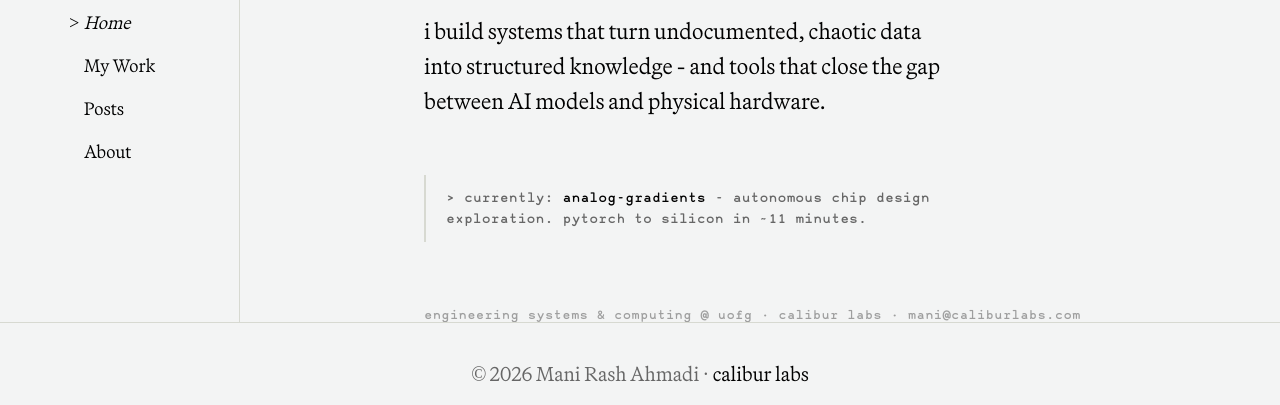
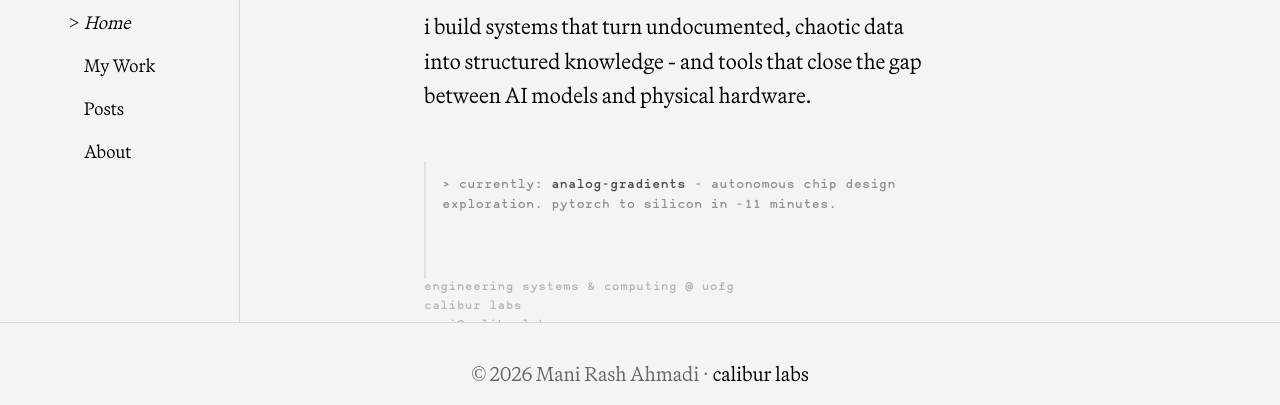
Before and after one commit to captaindpt/portfolio-2, an Eleventy site: page index.md in a window 1280 px wide. Shown: the part 395-800 px from the top of the page. Built offline with nearby package versions, Linux system fonts and the light colour scheme; Eleventy itself is replaced by a stand-in of ours; files that its build step writes are made by us from their sources.

Commit message:
Sharpen homepage zones: higher specificity selectors, stacked credentials
Thesis 1.35rem with 3rem gap. Status 0.75rem mono at 70% opacity with
left border. Credentials 0.7rem at 45% opacity, stacked vertically.

Co-Authored-By: Claude Opus 4.6 (1M context) <noreply@anthropic.com>

```diff
--- a/css/style.css
+++ b/css/style.css
@@ -1482,62 +1482,69 @@ a:hover {
 
 /* Homepage Zones */
 
-/* Zone 1: Thesis - the main statement, larger, full weight */
-.home-thesis {
+/* Zone 1: Thesis - the main statement */
+p.home-thesis {
     font-family: var(--font-family-light) !important;
-    font-size: 1.4rem !important;
-    line-height: 1.55 !important;
+    font-size: 1.35rem !important;
+    line-height: 1.6 !important;
     color: var(--color-text-primary) !important;
-    margin-top: 1.5rem !important;
-    margin-bottom: 3.5rem !important;
+    margin-top: 1.25rem !important;
+    margin-bottom: 0 !important;
+    padding-bottom: 3rem !important;
     max-width: 520px;
 }
 
-/* Zone 2: Status - monospaced terminal block, visually distinct */
-.home-status {
-    font-family: 'AlmaMono', 'JetBrains Mono', 'SF Mono', Monaco, monospace;
-    font-size: 0.8rem;
-    line-height: 1.7;
-    color: var(--color-text-secondary);
-    padding: 0.75rem 1rem 0.75rem 1.25rem;
-    border-left: 2px solid var(--color-border);
-    margin-top: 0;
-    margin-bottom: 4rem;
-    max-width: 520px;
-}
-
-.home-status-prefix {
-    color: var(--color-text-secondary);
-    user-select: none;
-}
-
-.home-status a {
-    color: var(--color-text-primary);
-    text-decoration: none;
-}
-
-.home-status a:hover {
-    color: var(--color-accent-red);
-}
-
-/* Zone 3: Credentials - small, muted, metadata feel */
-.home-details {
+/* Zone 2: Status - monospaced terminal output */
+div.home-status {
     font-family: 'AlmaMono', 'JetBrains Mono', 'SF Mono', Monaco, monospace !important;
     font-size: 0.75rem !important;
+    line-height: 1.7 !important;
     color: var(--color-text-secondary) !important;
-    opacity: 0.6;
-    letter-spacing: 0.02em;
+    padding: 0.75rem 1rem 0.75rem 1rem !important;
+    border-left: 2px solid var(--color-border) !important;
     margin-top: 0 !important;
-}
-
-.home-details a {
-    color: var(--color-text-secondary);
-    text-decoration: none;
-}
-
-.home-details a:hover {
-    color: var(--color-text-primary);
+    margin-bottom: 0 !important;
+    padding-bottom: 4rem !important;
+    max-width: 520px;
+    opacity: 0.7;
+}
+
+div.home-status .home-status-prefix {
+    user-select: none;
+}
+
+div.home-status a {
+    color: var(--color-text-primary) !important;
+    text-decoration: none !important;
+}
+
+div.home-status a:hover {
+    color: var(--color-accent-red) !important;
+}
+
+/* Zone 3: Credentials - tiny, muted, stacked vertically */
+div.home-details {
+    font-family: 'AlmaMono', 'JetBrains Mono', 'SF Mono', Monaco, monospace !important;
+    font-size: 0.7rem !important;
+    line-height: 1.4 !important;
+    color: var(--color-text-secondary) !important;
+    opacity: 0.45;
+    letter-spacing: 0.03em;
+    margin-top: 0 !important;
+    margin-bottom: 0 !important;
+    display: flex;
+    flex-direction: column;
+    gap: 0.2rem;
+}
+
+div.home-details a {
+    color: inherit !important;
+    text-decoration: none !important;
+}
+
+div.home-details a:hover {
     opacity: 1;
+    color: var(--color-text-primary) !important;
 }
 
 /* Status Tags */
--- a/index.md
+++ b/index.md
@@ -15,4 +15,8 @@ title: Home
 <span class="home-status-prefix">&gt;</span> currently: <a href="https://github.com/captaindpt/torch2rtl">analog-gradients</a> - autonomous chip design exploration. pytorch to silicon in ~11 minutes.
 </div>
 
-<p class="home-details">engineering systems & computing @ uofg · <a href="mailto:mani@caliburlabs.com">calibur labs</a> · <a href="mailto:mani@caliburlabs.com">mani@caliburlabs.com</a></p>
+<div class="home-details">
+<span>engineering systems & computing @ uofg</span>
+<span><a href="mailto:mani@caliburlabs.com">calibur labs</a></span>
+<span><a href="mailto:mani@caliburlabs.com">mani@caliburlabs.com</a></span>
+</div>
```
